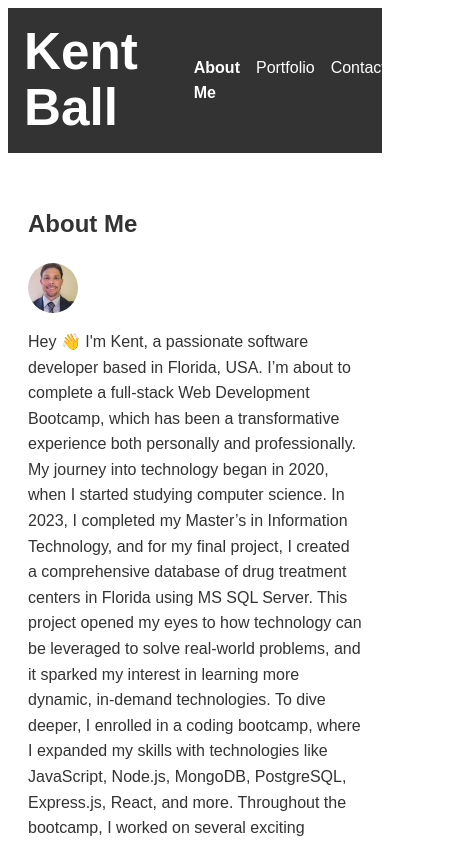
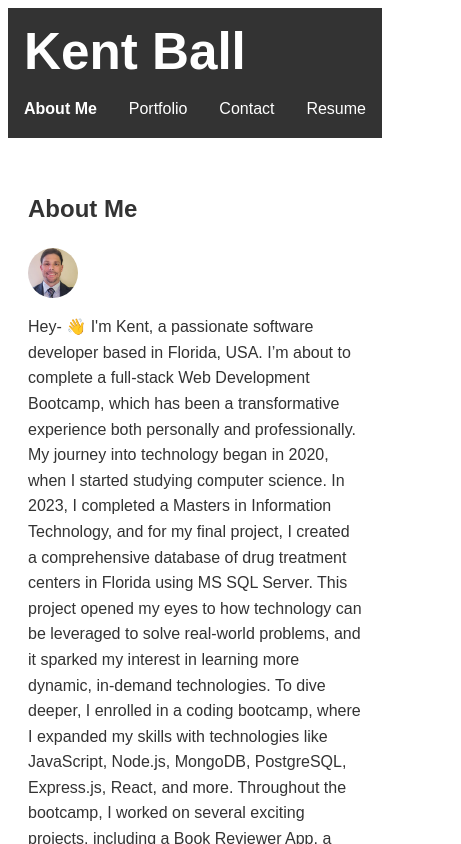
Before and after one commit to digitalscribe53/React-Portfolio, a React (Vite) app: page / in a window 390 px wide. Shown: the top 844 px of the page, 461 px wide, since content can reach past the window. Built offline with nearby package versions, Linux system fonts and the light colour scheme.

Commit message:
About Me and Projects pages updated

```diff
--- a/src/App.css
+++ b/src/App.css
@@ -12,13 +12,67 @@ body {
   }
 
   /* Header Styles */
-  header {
+  .header {
     background: #333;
     color: #fff;
     padding: 1rem;
+  }
+
+  .header-content {
     display: flex;
     justify-content: space-between;
     align-items: center;
+    max-width: 1200px;
+    margin: 0 auto;
+    flex-wrap: nowrap;
+  }
+
+  .site-title {
+    margin: 0;
+    white-space: nowrap;
+  }
+
+  /* Navigation Styles */
+  .main-nav ul {
+    display: flex;
+    list-style: none;
+    margin: 0;
+    padding: 0;
+  }
+
+  .main-nav ul li {
+    margin-left: 2rem;
+  }
+
+  .main-nav ul li a {
+    color: #fff;
+    text-decoration: none;
+    white-space: nowrap;
+  }
+
+  .main-nav ul li a.active {
+    font-weight: bold;
+  }
+
+  /* Responsive adjustments */
+  @media (max-width: 768px) {
+    .header-content {
+      flex-direction: column;
+      align-items: flex-start;
+    }
+
+    .main-nav {
+      margin-top: 1rem;
+      width: 100%;
+    }
+
+    .main-nav ul {
+      justify-content: space-between;
+    }
+
+    .main-nav ul li {
+      margin-left: 0;
+    }
   }
 
   header h1 {
@@ -87,21 +141,61 @@ body {
   flex-grow: 1;
 }
 
+/* Portfolio Styles */
+.portfolio {
+  padding: 2rem 0;
+}
+
 /* Project Styles */
 .projects-container {
   display: grid;
-    grid-template-columns: repeat(auto-fit, minmax(250px, 1fr));
-    grid-gap: 1rem;
+  grid-template-columns: repeat(auto-fit, minmax(300px, 1fr));
+  grid-gap: 2rem;
 }
 
 .project {
   border: 1px solid #ddd;
+  border-radius: 8px;
+  overflow: hidden;
+  display: flex;
+  flex-direction: column;
+  background-color: #f9f9f9;
+}
+
+.project-image {
+  width: 100%;
+  height: auto;
+  object-fit: cover;
+}
+
+.project-details {
   padding: 1rem;
 }
 
-  .project img {
-    width: 100%;
-    height: auto;
+.project h3 {
+  margin: 0 0 1rem 0;
+}
+
+.project-links {
+  display: flex;
+  justify-content: space-between;
+}
+
+.project-links a {
+  text-decoration: none;
+  color: #0077cc;
+  font-weight: bold;
+}
+
+.project-links a:hover {
+  text-decoration: underline;
+}
+
+/* Responsive adjustments */
+@media (max-width: 768px) {
+  .projects-container {
+    grid-template-columns: 1fr;
+  }
 }
 
 /* Form Styles */
--- a/src/components/About.jsx
+++ b/src/components/About.jsx
@@ -10,9 +10,9 @@ const About = () => {
         </div>
       </div>
       <p>
-      Hey 👋 I'm Kent, a passionate software developer based in Florida, USA.
+      Hey- 👋 I'm Kent, a passionate software developer based in Florida, USA.
 
-I’m about to complete a full-stack Web Development Bootcamp, which has been a transformative experience both personally and professionally. My journey into technology began in 2020, when I started studying computer science. In 2023, I completed my Master’s in Information Technology, and for my final project, I created a comprehensive database of drug treatment centers in Florida using MS SQL Server. This project opened my eyes to how technology can be leveraged to solve real-world problems, and it sparked my interest in learning more dynamic, in-demand technologies.
+I’m about to complete a full-stack Web Development Bootcamp, which has been a transformative experience both personally and professionally. My journey into technology began in 2020, when I started studying computer science. In 2023, I completed a Masters in Information Technology, and for my final project, I created a comprehensive database of drug treatment centers in Florida using MS SQL Server. This project opened my eyes to how technology can be leveraged to solve real-world problems, and it sparked my interest in learning more dynamic, in-demand technologies.
 
 To dive deeper, I enrolled in a coding bootcamp, where I expanded my skills with technologies like JavaScript, Node.js, MongoDB, PostgreSQL, Express.js, React, and more. Throughout the bootcamp, I worked on several exciting projects, including a Book Reviewer App, a Tech Blog, a Social Network API, and an E-Commerce Back End—each showcasing my ability to apply these technologies to build functional, scalable solutions.
 
--- a/src/components/Footer.jsx
+++ b/src/components/Footer.jsx
@@ -3,8 +3,8 @@ import React from 'react';
 const Footer = () => {
   return (
     <footer>
-      <a href="https://github.com/yourusername" target="_blank" rel="noopener noreferrer">GitHub</a>
-      <a href="https://linkedin.com/in/yourusername" target="_blank" rel="noopener noreferrer">LinkedIn</a>
+      <a href="https://github.com/digitalscribe53" target="_blank" rel="noopener noreferrer">GitHub</a>
+      <a href="https://linkedin.com/in/kent-ball" target="_blank" rel="noopener noreferrer">LinkedIn</a>
       <a href="https://stackoverflow.com/users/youruserid" target="_blank" rel="noopener noreferrer">Stack Overflow</a>
     </footer>
   );
--- a/src/components/Header.jsx
+++ b/src/components/Header.jsx
@@ -3,9 +3,11 @@ import Navigation from './Navigation';
 
 const Header = () => {
   return (
-    <header>
-      <h1>Kent Ball</h1>
-      <Navigation />
+    <header className="header">
+      <div className="header-content">
+        <h1 className="site-title">Kent Ball</h1>
+        <Navigation />
+      </div>
     </header>
   );
 };
--- a/src/components/Navigation.jsx
+++ b/src/components/Navigation.jsx
@@ -5,7 +5,7 @@ const Navigation = () => {
   const location = useLocation();
 
   return (
-    <nav>
+    <nav className="main-nav">
       <ul>
         <li>
           <Link to="/" className={location.pathname === '/' ? 'active' : ''}>
--- a/src/components/Portfolio.jsx
+++ b/src/components/Portfolio.jsx
@@ -4,16 +4,16 @@ import Project from './Project';
 const Portfolio = () => {
   const projects = [
     {
-      title: "Project 1",
-      image: "/path/to/project1-image.jpg",
-      deployedLink: "https://project1.com",
-      githubLink: "https://github.com/yourusername/project1"
+      title: "Tech Blog",
+      image: "/Tech-Blog-scrnsht.jpeg",
+      deployedLink: "https://tech-blog-95af.onrender.com/",
+      githubLink: "https://github.com/digitalscribe53/Tech-Blog"
     },
     // Add more projects here
   ];
 
   return (
-    <section>
+    <section className="portfolio">
       <h2>Portfolio</h2>
       <div className="projects-container">
         {projects.map((project, index) => (
--- a/src/components/Project.jsx
+++ b/src/components/Project.jsx
@@ -3,11 +3,13 @@ import React from 'react';
 const Project = ({ title, image, deployedLink, githubLink }) => {
   return (
     <div className="project">
-      <img src={image} alt={title} />
-      <h3>{title}</h3>
-      <div>
-        <a href={deployedLink} target="_blank" rel="noopener noreferrer">Deployed App</a>
-        <a href={githubLink} target="_blank" rel="noopener noreferrer">GitHub Repo</a>
+      <img src={image} alt={title} className="project-image" />
+      <div className="project-details">
+        <h3>{title}</h3>
+        <div className="project-links">
+          <a href={deployedLink} target="_blank" rel="noopener noreferrer">Deployed App</a>
+          <a href={githubLink} target="_blank" rel="noopener noreferrer">GitHub Repo</a>
+        </div>
       </div>
     </div>
   );
```
Also changed, not shown: public/Tech-Blog-scrnsht.jpeg (added). Lines whose indentation alone changed are shown as unchanged.
